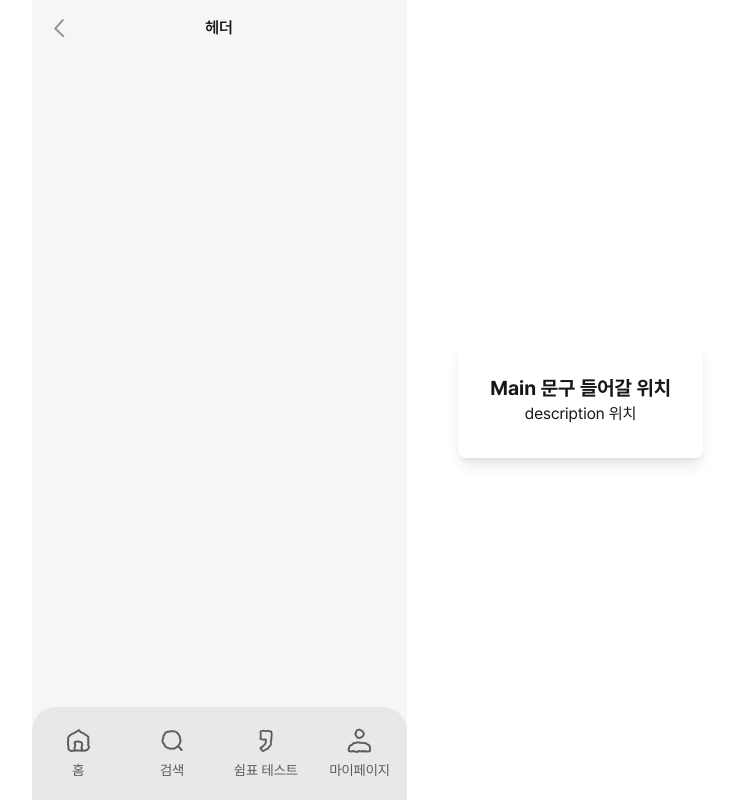
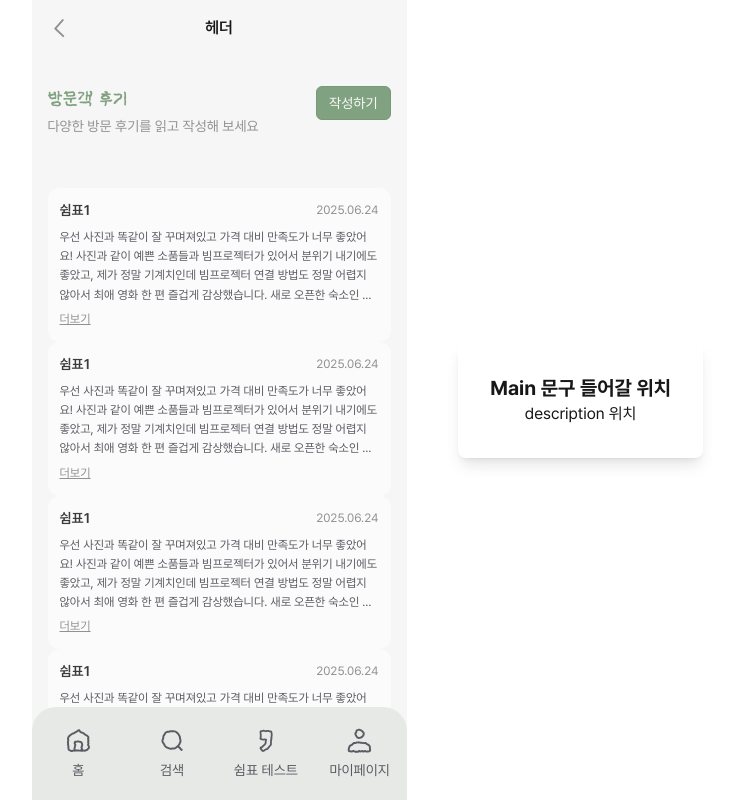
Before and after one commit to ShimPyoSo/ShimPyo_FE, a Next.js app: page /category/1/1/review in a window 1280 px wide. Shown: the whole page, without its empty margins (421-1153 px from the left). Built offline with nearby package versions, Linux system fonts and the light colour scheme; a web font is replaced by a local one.

Commit message:
[Design] 리뷰, 리뷰 목록 페이지 design

```diff
--- a/src/app/(_components)/category/Detail/ReviewItem.tsx
+++ b/src/app/(_components)/category/Detail/ReviewItem.tsx
@@ -1,14 +1,42 @@
+'use client';
+
+import { useState } from 'react';
+
 export default function ReviewItem() {
+  const [hasImage, setHasImage] = useState(false); // UI용 임시 state 추후 삭제
+
+  const handleImage = () => {
+    setHasImage(!hasImage); // 빌드 오류 방지용 임시 코드 추후 삭제
+  };
+
   return (
-    <li className="w-[280px] h-[186px] p-[16px] rounded-lg border border-w4 bg-[#fbfbfb] tracking-[-2%]">
+    <li
+      className="w-[280px] h-[186px] p-[16px] rounded-lg border border-w4 bg-[#fbfbfb] tracking-[-2%]"
+      onClick={handleImage}
+    >
       <div className="flex items-center justify-between mb-[8px]">
         <p className="text-sm text-b1 font-semibold">쉼표1</p>
         <p className="text-xs text-g1">2025.06.24</p>
       </div>
-      <p className="text-xs text-b3">
+      <p className={`text-xs text-b3 ${hasImage ? 'line-clamp-3' : 'line-clamp-7'}`}>
         요가 선생님이 친절하시고 강의력이 좋으세요~ 강사님 부모님께서 제주서 직접 재배하신 향긋한 차도 마시면서 건강하고
-        즐거운 하루를 보냈네요. 대구에 오시면 꼭 한 번 들러보...
+        즐거운 하루를 보냈네요. 대구에 오시면 꼭 한 번 들러보세요. 요가 선생님이 친절하시고 강의력이 좋으세요~ 강사님
+        부모님께서 제주서 직접 재배하신 향긋한 차도 마시면서 건강하고 즐거운 하루를 보냈네요. 대구에 오시면 꼭 한 번
+        들러보세요. 요가 선생님이 친절하시고 강의력이 좋으세요~ 강사님 부모님께서 제주서 직접 재배하신 향긋한 차도
+        마시면서 건강하고 즐거운 하루를 보냈네요. 대구에 오시면 꼭 한 번 들러보세요. 요가 선생님이 친절하시고 강의력이
+        좋으세요~ 강사님 부모님께서 제주서 직접 재배하신 향긋한 차도 마시면서 건강하고 즐거운 하루를 보냈네요. 대구에
+        오시면 꼭 한 번 들러보세요. 요가 선생님이 친절하시고 강의력이 좋으세요~ 강사님 부모님께서 제주서 직접 재배하신
+        향긋한 차도 마시면서 건강하고 즐거운 하루를 보냈네요. 대구에 오시면 꼭 한 번 들러보세요.
       </p>
+
+      {hasImage && (
+        <ul className="mt-[16px] flex items-center gap-[8px]">
+          <li className="w-[56px] h-[62px] rounded-sm bg-w1"></li>
+          <li className="w-[56px] h-[62px] rounded-sm bg-w1"></li>
+          <li className="w-[56px] h-[62px] rounded-sm bg-w1"></li>
+          <li className="w-[56px] h-[62px] rounded-sm bg-w1"></li>
+        </ul>
+      )}
     </li>
   );
 }
--- /dev/null
+++ b/src/app/(_components)/category/review/ReviewItem.tsx
@@ -0,0 +1,45 @@
+'use client';
+
+import { useState } from 'react';
+
+export default function ReviewItem() {
+  const [isMore, setIsMore] = useState(false);
+  const [hasImage, setHasImage] = useState(false); // UI용 임시 state 추후 삭제
+
+  const handleImage = () => {
+    setHasImage(!hasImage); // 빌드 오류 방지용 임시 코드 추후 삭제
+  };
+
+  return (
+    <li className="p-[12px] bg-[#fbfbfb] border-w4 rounded-xl tracking-[-2%]" onClick={handleImage}>
+      <div className="flex items-center justify-between mb-[8px]">
+        <p className="font-semibold text-sm text-b1">쉼표1</p>
+        <p className="text-xs text-g1">2025.06.24</p>
+      </div>
+      <p className={`text-xs text-b3 leading-[1.6] ${isMore ? '' : 'line-clamp-4'}`}>
+        우선 사진과 똑같이 잘 꾸며져있고 가격 대비 만족도가 너무 좋았어요! 사진과 같이 예쁜 소품들과 빔프로젝터가 있어서
+        분위기 내기에도 좋았고, 제가 정말 기계치인데 빔프로젝터 연결 방법도 정말 어렵지 않아서 최애 영화 한 편 즐겁게
+        감상했습니다. 새로 오픈한 숙소인 거 같은데 해운대 쪽 여행 생각 중이신 분께 추천드려요! 숙소를 이곳으로 결정한 게
+        위치나 다른 것보다 가격이 가장 컸는데 버스 정류장이나 지하철역도 가까워서 이동도 생각보다 굉장히 편했습니다!
+        정말 깔끔하고 소품들도 정성스럽게 꾸며놓으신 티가 났어요 덕분에 정말 행복한 하루 보냈습니다 ㅎㅎ
+      </p>
+      {!isMore && (
+        <button className="mt-[6px] text-xs text-g1 underline" onClick={() => setIsMore(true)}>
+          더보기
+        </button>
+      )}
+      {hasImage && (
+        <section className="mt-[16px] flex items-center">
+          <ul className="flex items-center gap-[6px]">
+            <li className="w-[50px] h-[56px] rounded-sm bg-w1"></li>
+            <li className="w-[50px] h-[56px] rounded-sm bg-w1"></li>
+            <li className="w-[50px] h-[56px] rounded-sm bg-w1"></li>
+            <li className="w-[50px] h-[56px] rounded-sm bg-w1"></li>
+            <li className="w-[50px] h-[56px] rounded-sm bg-w1"></li>
+          </ul>
+          <div className="ml-[8px] py-[2px] px-[6px] rounded-[80px] bg-w1 border border-w4 text-xs text-b3">+ 8</div>
+        </section>
+      )}
+    </li>
+  );
+}
--- a/src/app/(_routes)/category/[type]/[id]/review/page.tsx
+++ b/src/app/(_routes)/category/[type]/[id]/review/page.tsx
@@ -1,3 +1,38 @@
+'use client';
+
+import Link from 'next/link';
+import ReviewItem from '@/app/(_components)/category/review/ReviewItem';
+import { useParams } from 'next/navigation';
+
 export default function Review() {
-  return <div className="bg-w1 pl-[16px] pb-[70px]"></div>;
+  const { type, id } = useParams();
+
+  return (
+    <div className="min-h-full bg-w1 px-[16px] pb-[40px]">
+      <div className="mt-[30px] flex items-start justify-between tracking-[-2%]">
+        <div>
+          <p className="font-[kkubulim] text-lg text-gn1">방문객 후기</p>
+          <small className="text-sm text-g1">다양한 방문 후기를 읽고 작성해 보세요</small>
+        </div>
+        <Link
+          className="text-sm text-w3 bg-gn1 border border-gn5 rounded-md py-[6px] px-[12px]"
+          href={`/category/${type}/${id}/review/write`}
+          role="button"
+        >
+          작성하기
+        </Link>
+      </div>
+
+      <ul className="mt-[50px]">
+        <ReviewItem />
+        <ReviewItem />
+        <ReviewItem />
+        <ReviewItem />
+        <ReviewItem />
+        <ReviewItem />
+        <ReviewItem />
+        <ReviewItem />
+      </ul>
+    </div>
+  );
 }
```
